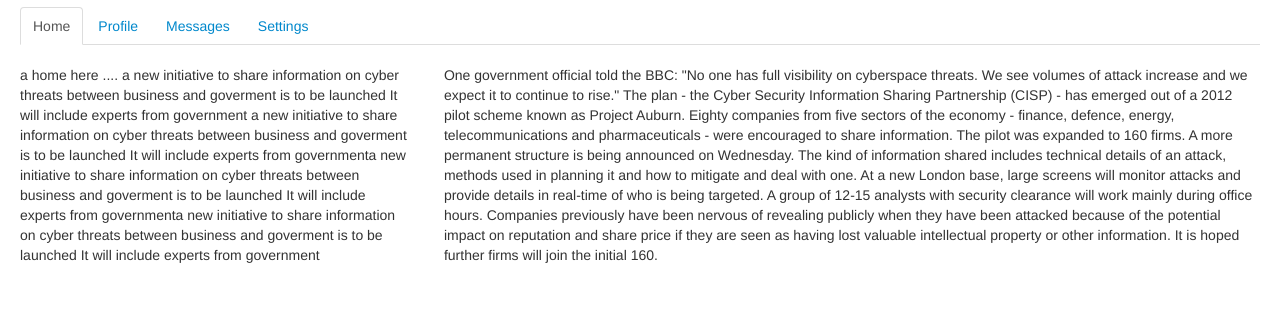
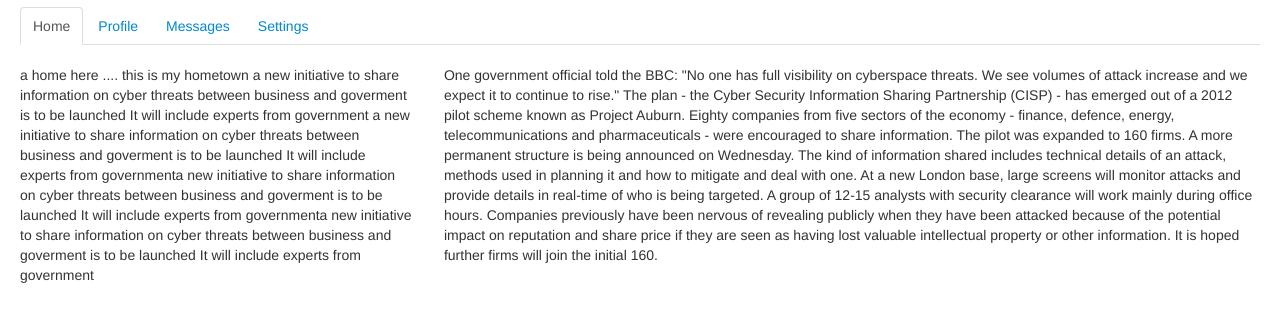
Before and after one commit to olomunyak/bstrap, a plain HTML site: page about.html in a window 1280 px wide. Shown: the part 113-434 px from the top of the page. Drawn offline with nearby package versions, Linux system fonts and the light colour scheme.

Commit message:
add text hometown

```diff
--- a/about.html
+++ b/about.html
@@ -107,7 +107,7 @@
 			<div class="tab-pane active" id="home">
 				<div class="row-fluid">
 					<div class="span4">
-						a home here .... a new initiative to share information on cyber threats between business and goverment is to be launched
+						a home here .... this is my hometown a new initiative to share information on cyber threats between business and goverment is to be launched
 						It will include experts from government a new initiative to share information on cyber threats between business and goverment is to be launched
 						It will include experts from governmenta new initiative to share information on cyber threats between business and goverment is to be launched
 						It will include experts from governmenta new initiative to share information on cyber threats between business and goverment is to be launched
```
